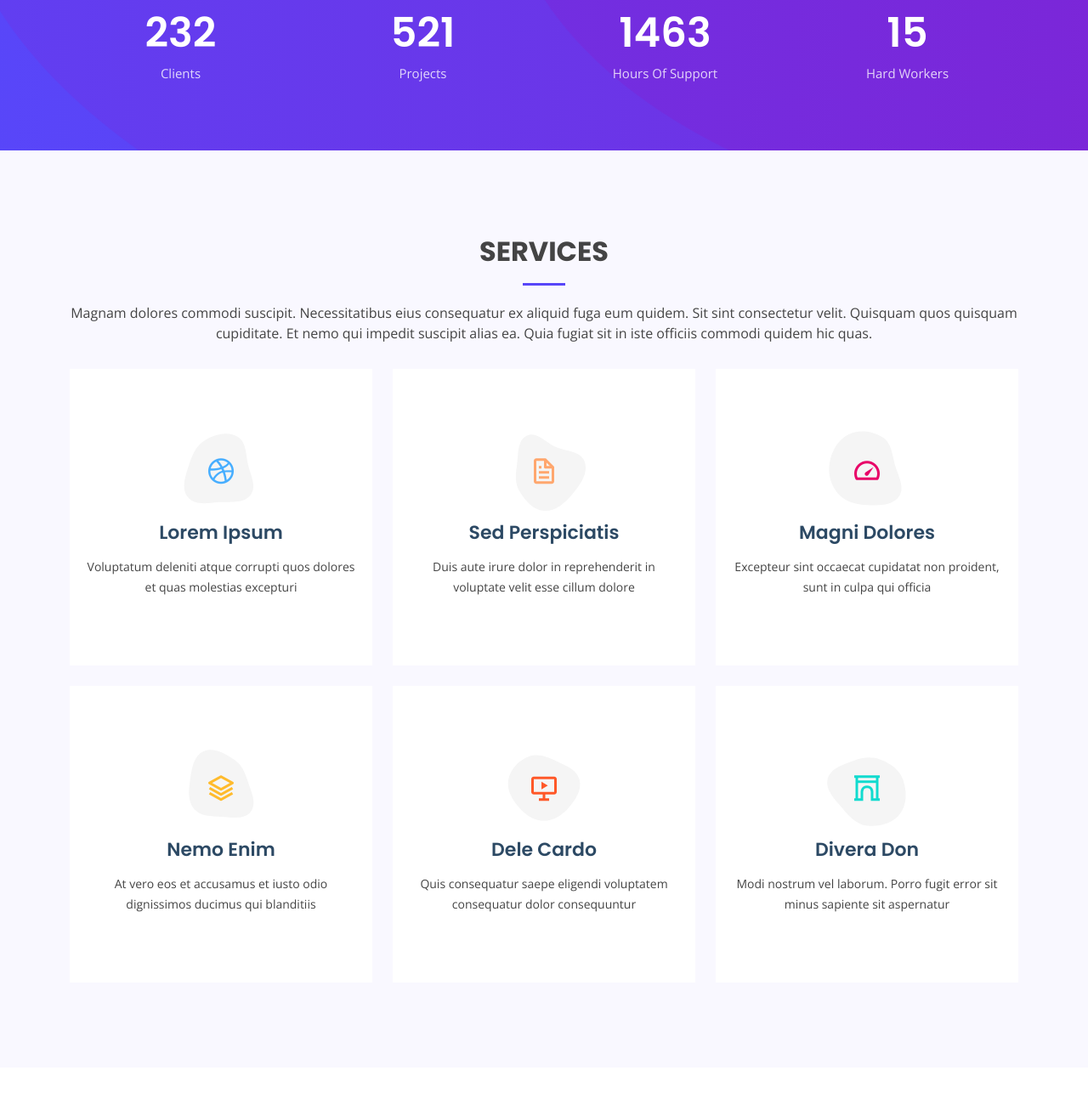
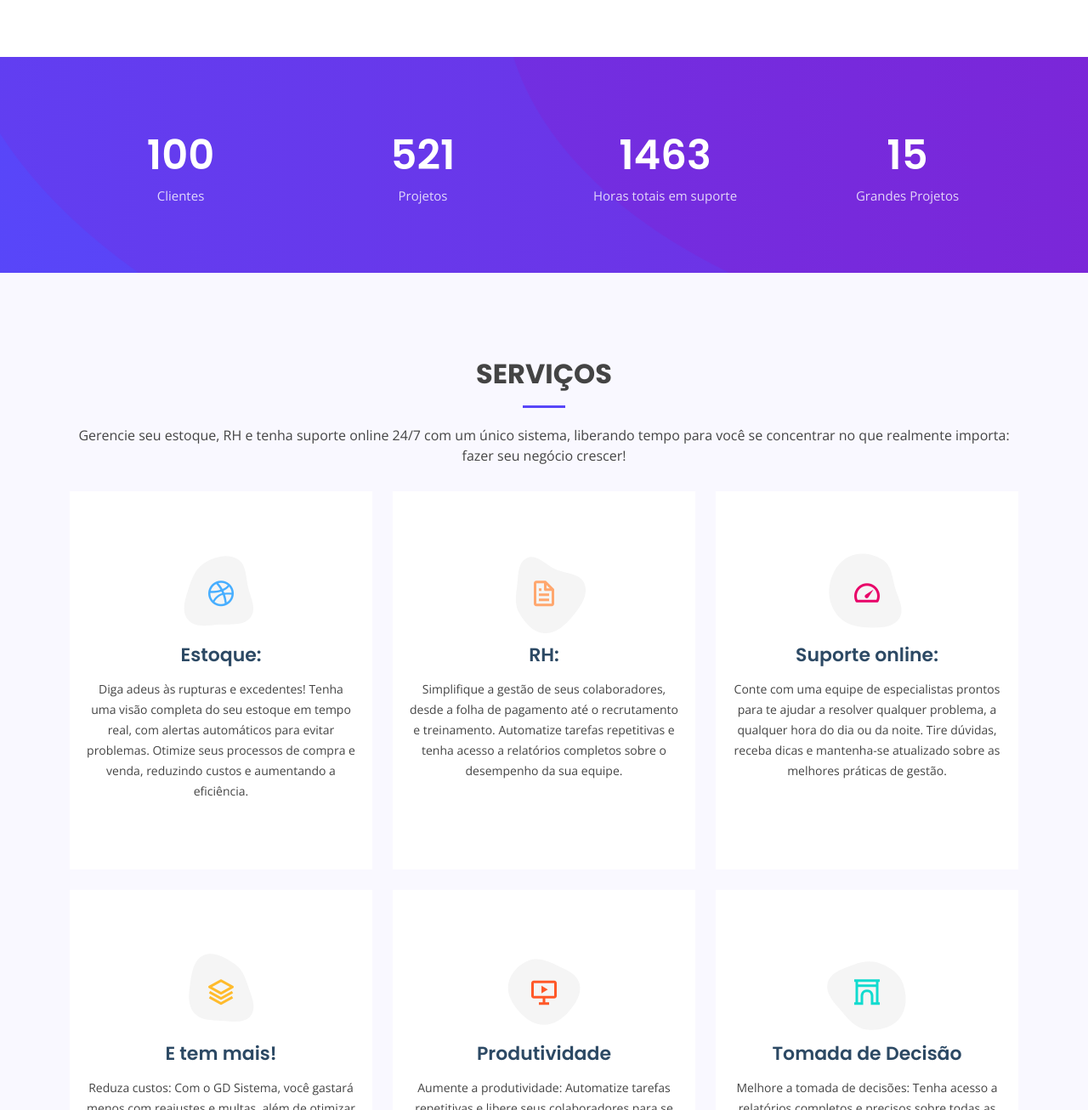
Before and after one commit to gdcodedev/GD-Sistemas-de-Gest-o-para-Empresas, a plain HTML site: page index.html in a window 1280 px wide. Shown: the part 1494-2800 px from the top of the page at 85% size. Drawn offline with nearby package versions, Linux system fonts and the light colour scheme.

Commit message:
Versão final

```diff
--- a/index.html
+++ b/index.html
@@ -82,15 +82,19 @@
             <img src="assets/img/about.jpg" class="img-fluid" alt="">
           </div>
           <div class="col-lg-6 pt-4 pt-lg-0 order-2 order-lg-1 content" data-aos="fade-right">
-            <h3>Voluptatem dignissimos provident quasi corporis</h3>
+            <h3>Cansado de se perder em planilhas e tarefas repetitivas?</h3>
             <p class="fst-italic">
-              Lorem ipsum dolor sit amet, consectetur adipiscing elit, sed do eiusmod tempor incididunt ut labore et dolore
-              magna aliqua.
+              Com a GD Sistemas, você finalmente terá o controle total da sua empresa!
             </p>
             <ul>
-              <li><i class="bi bi-check-circle"></i> Ullamco laboris nisi ut aliquip ex ea commodo consequat.</li>
-              <li><i class="bi bi-check-circle"></i> Duis aute irure dolor in reprehenderit in voluptate velit.</li>
-              <li><i class="bi bi-check-circle"></i> Ullamco laboris nisi ut aliquip ex ea commodo consequat. Duis aute irure dolor in reprehenderit in voluptate trideta storacalaperda mastiro dolore eu fugiat nulla pariatur.</li>
+              <li><i class="bi bi-check-circle"></i> Estoque:
+
+                Diga adeus às rupturas e excedentes! Tenha uma visão completa do seu estoque em tempo real, com alertas automáticos para evitar problemas.
+                Otimize seus processos de compra e venda, reduzindo custos e aumentando a eficiência.</li>
+              <li><i class="bi bi-check-circle"></i> Simplifique a gestão de seus colaboradores, desde a folha de pagamento até o recrutamento e treinamento.
+                Automatize tarefas repetitivas e tenha acesso a relatórios completos sobre o desempenho da sua equipe.</li>
+              <li><i class="bi bi-check-circle"></i>Conte com uma equipe de especialistas prontos para te ajudar a resolver qualquer problema, a qualquer hora do dia ou da noite.
+                Tire dúvidas, receba dicas e mantenha-se atualizado sobre as melhores práticas de gestão.</li>
             </ul>
             <a href="#" class="read-more">Read More <i class="bi bi-long-arrow-right"></i></a>
           </div>
@@ -106,23 +110,23 @@
         <div class="row counters">
 
           <div class="col-lg-3 col-6 text-center">
-            <span data-purecounter-start="0" data-purecounter-end="232" data-purecounter-duration="1" class="purecounter"></span>
-            <p>Clients</p>
+            <span data-purecounter-start="0" data-purecounter-end="100" data-purecounter-duration="1" class="purecounter"></span>
+            <p>Clientes</p>
           </div>
 
           <div class="col-lg-3 col-6 text-center">
             <span data-purecounter-start="0" data-purecounter-end="521" data-purecounter-duration="1" class="purecounter"></span>
-            <p>Projects</p>
+            <p>Projetos</p>
           </div>
 
           <div class="col-lg-3 col-6 text-center">
             <span data-purecounter-start="0" data-purecounter-end="1463" data-purecounter-duration="1" class="purecounter"></span>
-            <p>Hours Of Support</p>
+            <p>Horas totais em suporte</p>
           </div>
 
           <div class="col-lg-3 col-6 text-center">
             <span data-purecounter-start="0" data-purecounter-end="15" data-purecounter-duration="1" class="purecounter"></span>
-            <p>Hard Workers</p>
+            <p>Grandes Projetos</p>
           </div>
 
         </div>
@@ -135,8 +139,8 @@
       <div class="container" data-aos="fade-up">
 
         <div class="section-title">
-          <h2>Services</h2>
-          <p>Magnam dolores commodi suscipit. Necessitatibus eius consequatur ex aliquid fuga eum quidem. Sit sint consectetur velit. Quisquam quos quisquam cupiditate. Et nemo qui impedit suscipit alias ea. Quia fugiat sit in iste officiis commodi quidem hic quas.</p>
+          <h2>Serviços</h2>
+          <p>Gerencie seu estoque, RH e tenha suporte online 24/7 com um único sistema, liberando tempo para você se concentrar no que realmente importa: fazer seu negócio crescer!</p>
         </div>
 
         <div class="row gy-4">
@@ -148,8 +152,9 @@
                 </svg>
                 <i class="bx bxl-dribbble"></i>
               </div>
-              <h4><a href="">Lorem Ipsum</a></h4>
-              <p>Voluptatum deleniti atque corrupti quos dolores et quas molestias excepturi</p>
+              <h4><a href="">Estoque:</a></h4>
+              <p>Diga adeus às rupturas e excedentes! Tenha uma visão completa do seu estoque em tempo real, com alertas automáticos para evitar problemas.
+                Otimize seus processos de compra e venda, reduzindo custos e aumentando a eficiência.</p>
             </div>
           </div>
 
@@ -161,8 +166,9 @@
                 </svg>
                 <i class="bx bx-file"></i>
               </div>
-              <h4><a href="">Sed Perspiciatis</a></h4>
-              <p>Duis aute irure dolor in reprehenderit in voluptate velit esse cillum dolore</p>
+              <h4><a href="">RH:</a></h4>
+              <p>Simplifique a gestão de seus colaboradores, desde a folha de pagamento até o recrutamento e treinamento.
+                Automatize tarefas repetitivas e tenha acesso a relatórios completos sobre o desempenho da sua equipe.</p>
             </div>
           </div>
 
@@ -174,8 +180,9 @@
                 </svg>
                 <i class="bx bx-tachometer"></i>
               </div>
-              <h4><a href="">Magni Dolores</a></h4>
-              <p>Excepteur sint occaecat cupidatat non proident, sunt in culpa qui officia</p>
+              <h4><a href="">Suporte online:</a></h4>
+              <p>Conte com uma equipe de especialistas prontos para te ajudar a resolver qualquer problema, a qualquer hora do dia ou da noite.
+                Tire dúvidas, receba dicas e mantenha-se atualizado sobre as melhores práticas de gestão.</p>
             </div>
           </div>
 
@@ -187,8 +194,9 @@
                 </svg>
                 <i class="bx bx-layer"></i>
               </div>
-              <h4><a href="">Nemo Enim</a></h4>
-              <p>At vero eos et accusamus et iusto odio dignissimos ducimus qui blanditiis</p>
+              <h4><a href="">E tem mais!</a></h4>
+              <p>Reduza custos: Com o GD Sistema, você gastará menos com reajustes e multas, além de otimizar seus processos e aumentar a lucratividade.
+              </p>
             </div>
           </div>
 
@@ -200,8 +208,8 @@
                 </svg>
                 <i class="bx bx-slideshow"></i>
               </div>
-              <h4><a href="">Dele Cardo</a></h4>
-              <p>Quis consequatur saepe eligendi voluptatem consequatur dolor consequuntur</p>
+              <h4><a href="">Produtividade</a></h4>
+              <p>Aumente a produtividade: Automatize tarefas repetitivas e libere seus colaboradores para se concentrarem em atividades estratégicas, aumentando a produtividade da equipe.</p>
             </div>
           </div>
 
@@ -213,8 +221,9 @@
                 </svg>
                 <i class="bx bx-arch"></i>
               </div>
-              <h4><a href="">Divera Don</a></h4>
-              <p>Modi nostrum vel laborum. Porro fugit error sit minus sapiente sit aspernatur</p>
+              <h4><a href="">Tomada de Decisão</a></h4>
+              <p>Melhore a tomada de decisões: Tenha acesso a relatórios completos e precisos sobre todas as áreas da sua empresa, para tomar decisões mais assertivas e estratégicas.
+                Solicite um orçamento hoje mesmo e descubra como o [Nome do seu sistema] pode transformar sua empresa!</p>
             </div>
           </div>
 
@@ -228,31 +237,31 @@
       <div class="container" data-aos="fade-up">
 
         <div class="section-title">
-          <h2>Features</h2>
-          <p>Magnam dolores commodi suscipit. Necessitatibus eius consequatur ex aliquid fuga eum quidem. Sit sint consectetur velit. Quisquam quos quisquam cupiditate. Et nemo qui impedit suscipit alias ea. Quia fugiat sit in iste officiis commodi quidem hic quas.</p>
+          <h2>Melhorias</h2>
+          <p></p>
         </div>
 
         <div class="row">
           <div class="col-lg-6 order-2 order-lg-1 d-flex flex-column align-items-lg-center">
             <div class="icon-box mt-5 mt-lg-0" data-aos="fade-up" data-aos-delay="100">
               <i class="bx bx-receipt"></i>
-              <h4>Est labore ad</h4>
-              <p>Consequuntur sunt aut quasi enim aliquam quae harum pariatur laboris nisi ut aliquip</p>
+              <h4>Estoque:</h4>
+              <p>Evite rupturas e excedentes: Tenha sempre os produtos certos, na hora certa, para garantir vendas e evitar perdas.</p>
             </div>
             <div class="icon-box mt-5" data-aos="fade-up" data-aos-delay="200">
               <i class="bx bx-cube-alt"></i>
-              <h4>Harum esse qui</h4>
-              <p>Excepteur sint occaecat cupidatat non proident, sunt in culpa qui officia deserunt</p>
+              <h4>Pessoas:</h4>
+              <p>Gerencie com eficiência: Simplifique a gestão de colaboradores, desde a folha de pagamento até o recrutamento e treinamento.</p>
             </div>
             <div class="icon-box mt-5" data-aos="fade-up" data-aos-delay="300">
               <i class="bx bx-images"></i>
-              <h4>Aut occaecati</h4>
-              <p>Aut suscipit aut cum nemo deleniti aut omnis. Doloribus ut maiores omnis facere</p>
+              <h4>Sites:</h4>
+              <p>Otimize a experiência do usuário: Crie um site intuitivo, fácil de navegar e com conteúdo relevante para atrair e converter visitantes.</p>
             </div>
             <div class="icon-box mt-5" data-aos="fade-up" data-aos-delay="400">
               <i class="bx bx-shield"></i>
-              <h4>Beatae veritatis</h4>
-              <p>Expedita veritatis consequuntur nihil tempore laudantium vitae denat pacta</p>
+              <h4>Marketing Digital:</h4>
+              <p>Alcance seu público-alvo: Utilize diversas ferramentas e estratégias para alcançar o público certo com a mensagem certa.</p>
             </div>
           </div>
           <div class="image col-lg-6 order-1 order-lg-2 " data-aos="zoom-in" data-aos-delay="100">
```
